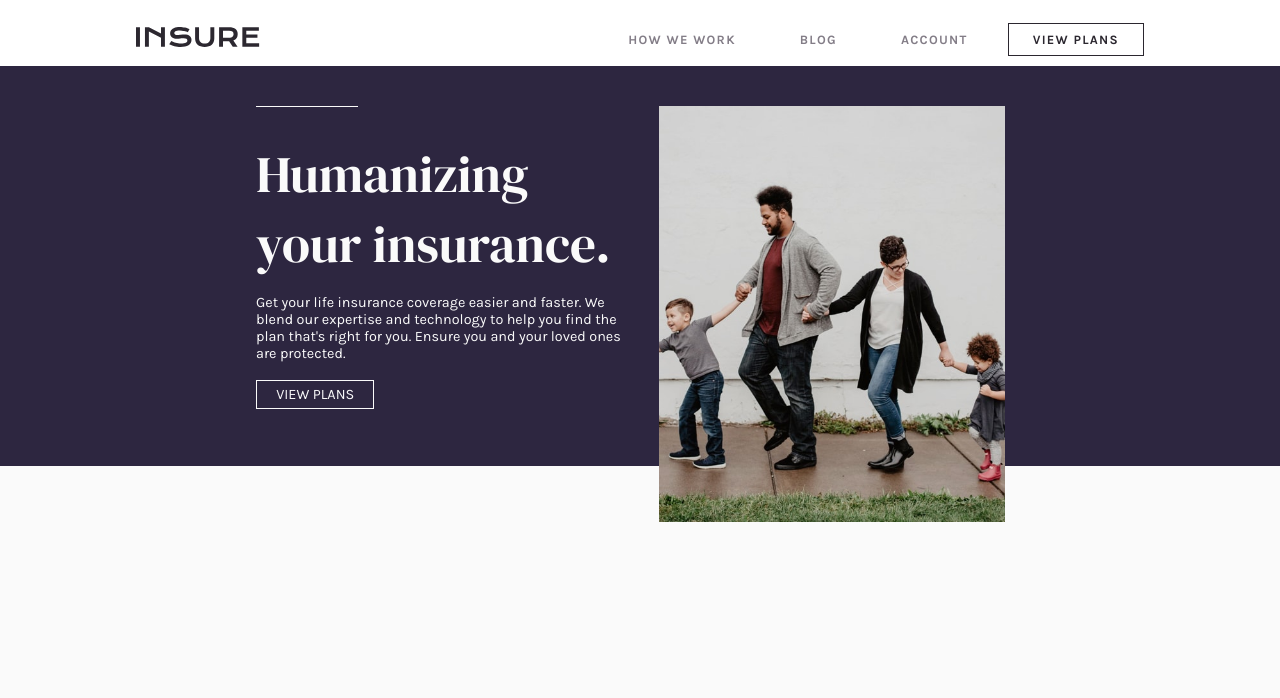
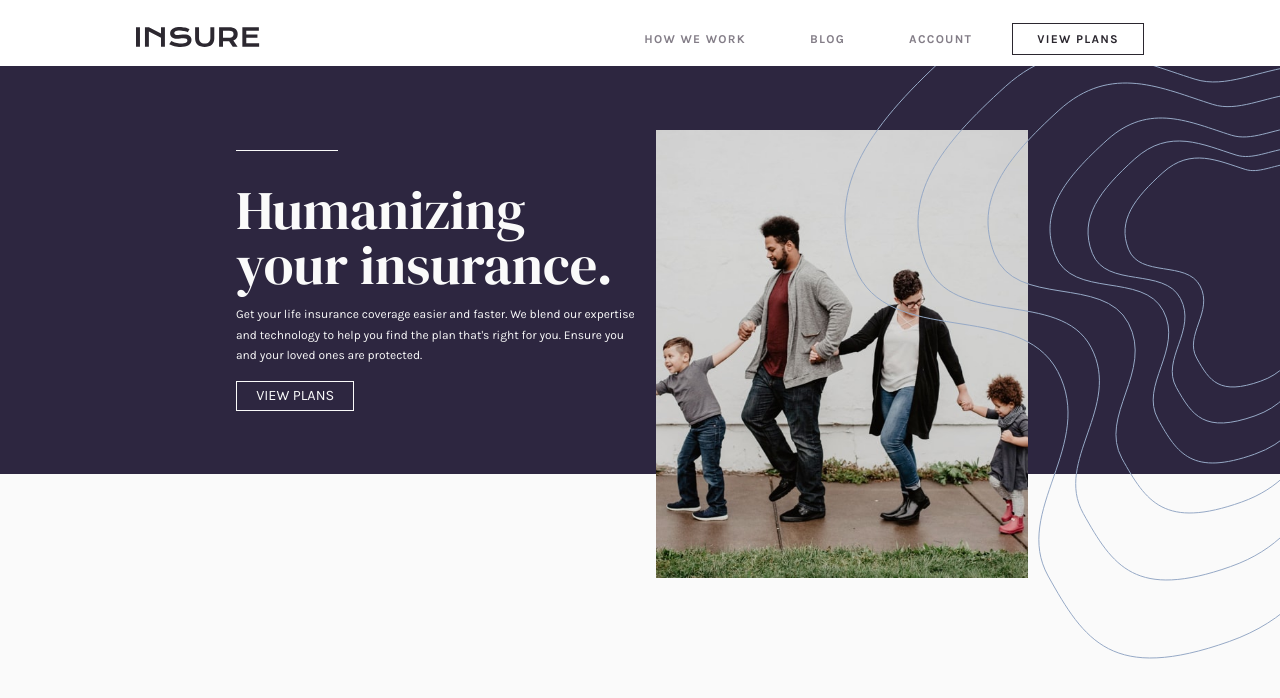
Before and after one commit to ArizonaMangoJuice/insure-landing, a React (Create React App) app: page / in a window 1280 px wide. Shown: the top 698 px of the page. Built offline with nearby package versions, Linux system fonts and the light colour scheme.

Commit message:
added INfo component and updated some css

```diff
--- a/src/components/Header/Header.css
+++ b/src/components/Header/Header.css
@@ -25,7 +25,7 @@ nav{
 
 .header-link{
     letter-spacing: .1vw;
-    font-size: 1vw;
+    font-size: 1.5vh;
     display: inline-block;
     margin: .5vh 1vh 0 1vh;
     text-decoration: none;
--- a/src/components/Hero/Hero.css
+++ b/src/components/Hero/Hero.css
@@ -1,16 +1,19 @@
 .hero{
-    height: 50vh;
+    height: 51vh;
     background-color: var(--dark-violet);
+    /* background: linear-gradient(180deg, rgba(59,54,73,1) 50%, rgba(250,250,250,1) 100%); */
     position: relative;
 }
+
 
 .hero-container{
     display: flex;
     flex-direction: row;
     justify-content: center;
     align-items: center;
-    width: 60vw;
+    width: 101vh;
     margin: auto;
+    padding-top: 3vh;
 }
 
 .hero-text{
@@ -23,19 +26,22 @@
 .hero-text-header {
     color: var(--very-light-gray);
     font-weight: 400;
-    font-size: 4vw;
+    font-size: 6.8vh;
     margin: 0;
+    line-height: 1;
 }
 
 .hero-text p {
     color: var(--very-light-gray);
-    font-size: 1.8vh;
+    font-size: 1.5vh;
+    line-height: 1.7;
 }
 
 .hero-image{
     width: 50vw;
-    height: 65vh;
+    /* height: 65vh; */
     text-align: center;
+    height: 70vh;
 }
 
 .hero-image img{
@@ -43,3 +49,9 @@
     padding-top: 5vh;
     margin: auto;
 }
+
+.right-side-img{
+    position: absolute;
+    top: 0;
+    right: 0;
+}
--- a/src/components/Hero/Hero.js
+++ b/src/components/Hero/Hero.js
@@ -1,10 +1,12 @@
 import React from 'react';
 import './Hero.css';
 import mainImage from '../../images/image-intro-desktop.jpg';
+import desktopRight from '../../images/bg-pattern-intro-right-desktop.svg';
 
 const Hero = props => {
     return (
         <section className='hero'>
+            <img className='right-side-img' src={desktopRight} />
             <div className='hero-container'>
                 <div className='hero-text'>
                     <span className='line'></span>
--- /dev/null
+++ b/src/components/Info/index.js
@@ -0,0 +1,3 @@
+import Info from './Info';
+
+export default Info;
```
Also changed, not shown: src/components/Info/Info.js (added, +11 -0 lines), src/components/Info/Info.css (added), 1 other file (tests, documents, lock files or other folders).
